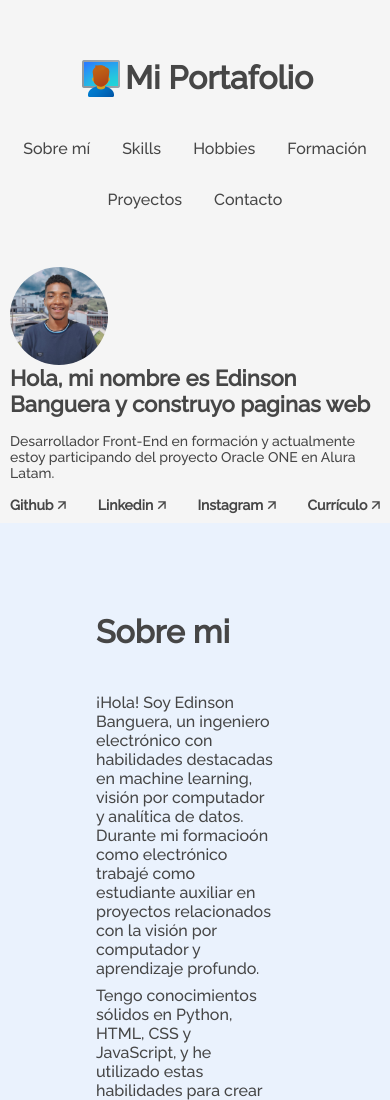
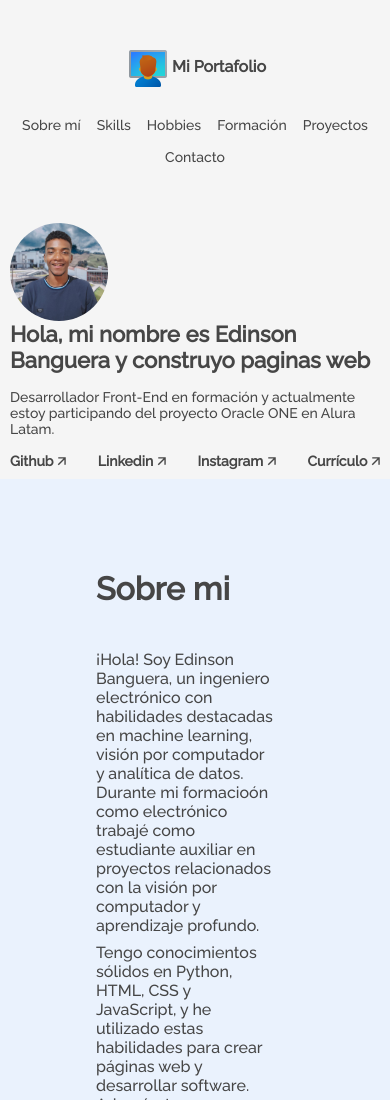
Before and after one commit to ebanguera/Portafolio_ONE, a plain HTML site: page index.html in a window 390 px wide. Shown: the top 1100 px of the page. Drawn offline with Linux system fonts and the light colour scheme.

Commit message:
header-responsive mobile

```diff
--- a/assets/css/menu-list-item.css
+++ b/assets/css/menu-list-item.css
@@ -4,3 +4,8 @@
     text-decoration: none;
     list-style: none;
 }
+@media screen and (min-width:0) and (max-width:500px){
+    .menu__list__item{
+        font-size: 14px;
+    }
+}
--- a/assets/css/menu-list.css
+++ b/assets/css/menu-list.css
@@ -9,8 +9,9 @@
     justify-content: center;
 }
 
-@media screen and (min-width:0){
+@media screen and (min-width:0)and (max-width:500px){
     .menu__list{
         padding-inline-start: 0px;
+        gap:16px;
     }
 }
--- a/header.css
+++ b/header.css
@@ -1,12 +1,12 @@
 header{
     display: flex;
     padding: 32px 0px;
-    /* justify-content: space-around; */
+    justify-content: space-around;
     align-items: center;
-    /* width: 100%; */
-    width: fit-content;
+    width: 100%;
+    /* width: fit-content; */
     flex-wrap: wrap;
-    justify-content: center;
+    /* justify-content: center; */
 }
 header nav{
     display: flex;
@@ -16,8 +16,13 @@ header nav{
     align-items: center;
 }
 
-@media screen and (min-width:0){
+@media screen and (min-width:0) and (max-width:500px){
     header{
         justify-content: center;
+        align-self: stretch;
+        width: fit-content;
+    }
+    .header__name{
+        font-size: 16px;
     }
 }
```
